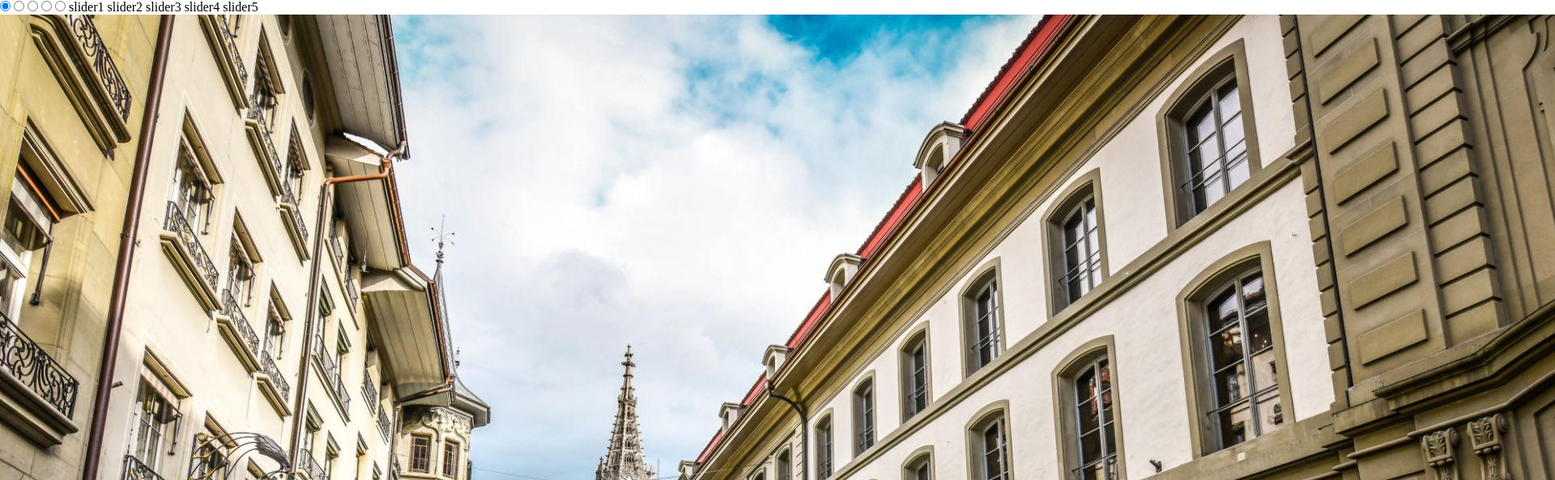
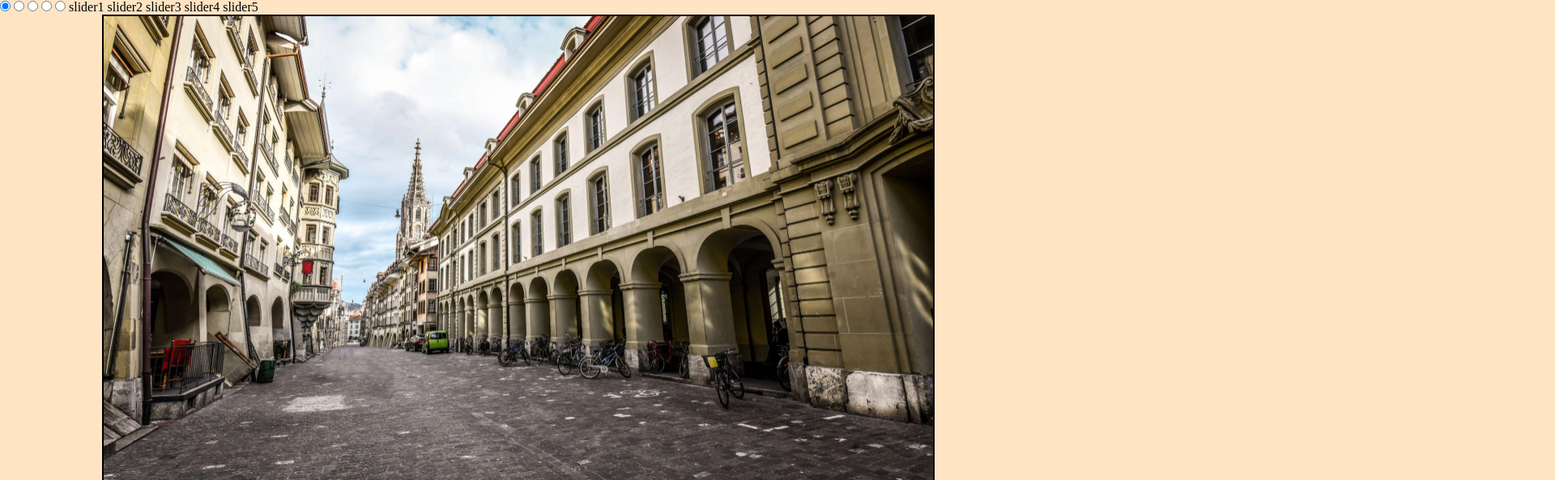
Before and after one commit to Alexander0888/cssMemeSlider, a plain HTML site: page cssMemeSlider/index.html in a window 1280 px wide. Shown: the top 593 px of the page at 81% size, 1920 px wide, since content can reach past the window. Drawn offline with Linux system fonts and the light colour scheme.

Commit message:
feat: add styles for window, tape and slides (Tue, Jun 09, 2026 10:49:58 PM)

```diff
--- a/cssMemeSlider/styles.css
+++ b/cssMemeSlider/styles.css
@@ -2,3 +2,39 @@
   padding: 0;
   margin: 0;
 }
+
+body {
+  background-color: bisque;
+}
+
+img {
+  height: 90%;
+  width: 100%;
+  object-fit: cover;
+}
+
+.slide {
+  height: 100%;
+  width: 100%;
+  flex-shrink: 0;
+  display: flex;
+  flex-direction: column;
+}
+
+.window {
+  margin: 0 auto;
+  overflow: hidden;
+  width: 80vw;
+  height: 80vh;
+  /* aspect-ratio: 16 / 9; */
+  border: 2px solid black;
+}
+
+.tape-images {
+  height: 100%;
+  display: flex;
+}
+
+p {
+  height: 10%;
+}
```
